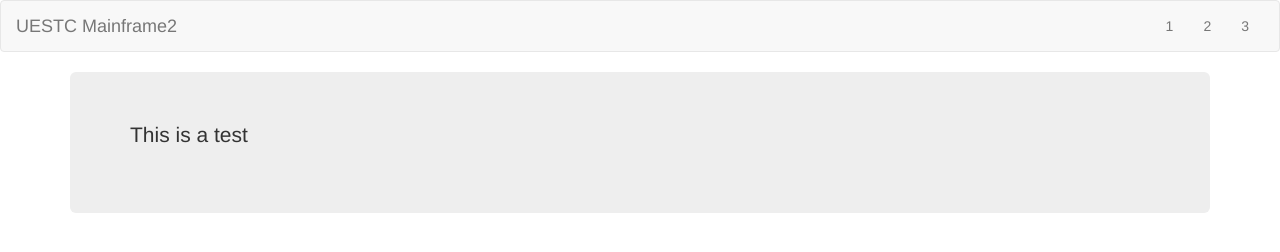
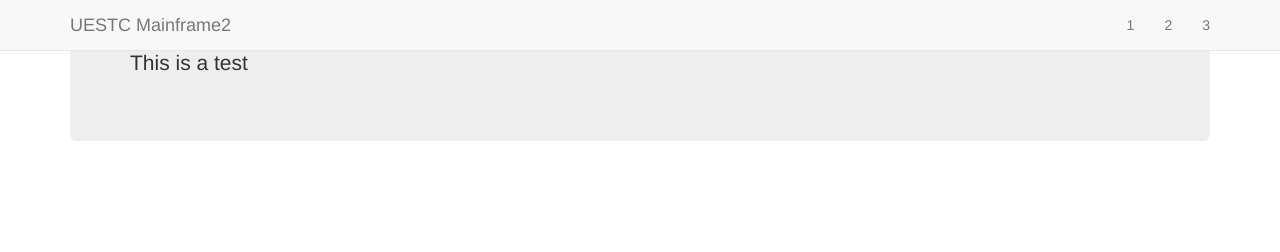
Before and after one commit to usm2/usm2.github.io, a plain HTML site: page index.html in a window 1280 px wide. Drawn offline with nearby package versions, Linux system fonts and the light colour scheme.

Commit message:
add mobile flexble

```diff
--- a/index.html
+++ b/index.html
@@ -2,14 +2,15 @@
 <html>
     <head>
 	<meta name="viewport" content="width=device-width, initial-scale=1">
+	<meta http-equiv="X-UA-Compatible" content="IE=edge">
 	<meta charset="utf-8">
 	<title>Test</title>
 	<!--添加Bootsctrap CSS -->
 	<link rel="stylesheet" href="https://maxcdn.bootstrapcdn.com/bootstrap/3.3.6/css/bootstrap.min.css" integrity="sha384-1q8mTJOASx8j1Au+a5WDVnPi2lkFfwwEAa8hDDdjZlpLegxhjVME1fgjWPGmkzs7" crossorigin="anonymous">
     </head>
     <body>
-	<nav class="navbar navbar-default">
-	    <div class="container-fluid">
+	<nav class="navbar navbar-default navbar-fixed-top">
+	    <div class="container">
 		<div class="navbar-header">
 		    <button type="button" class="navbar-toggle collapsed" data-target="#thenavbar" aria-expanded="false">
 		    <span class="sr-only">Toggle navigation</span>
```
